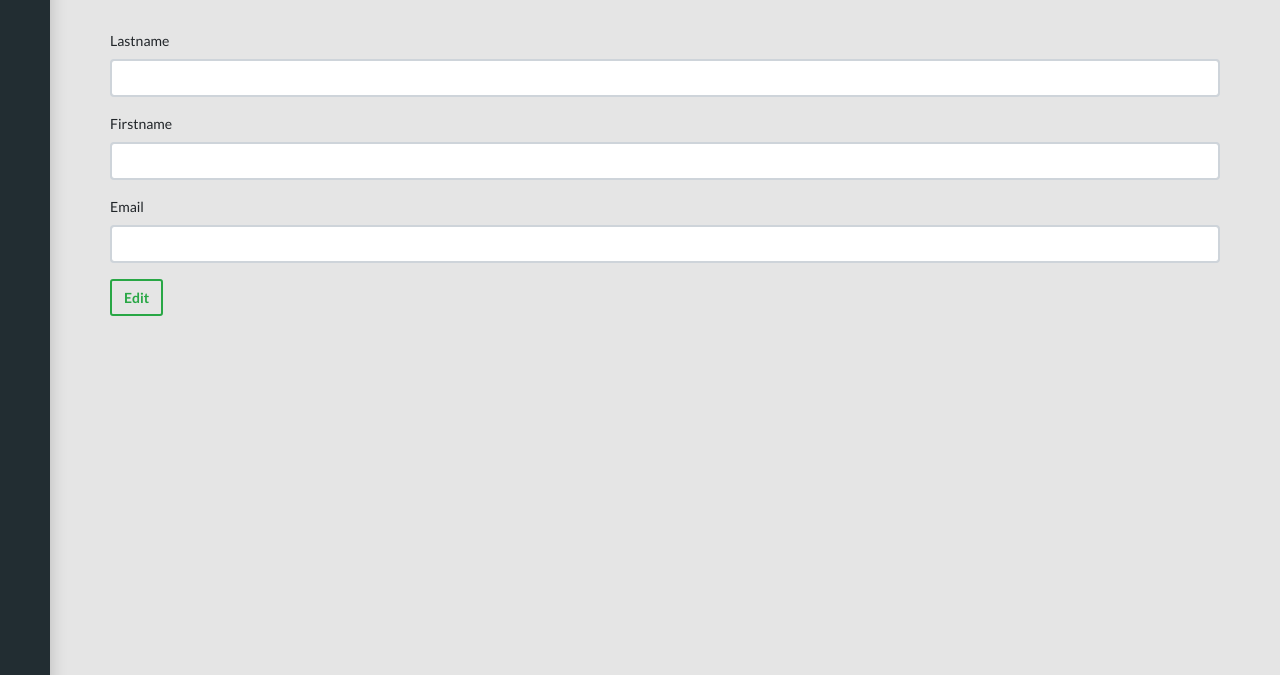
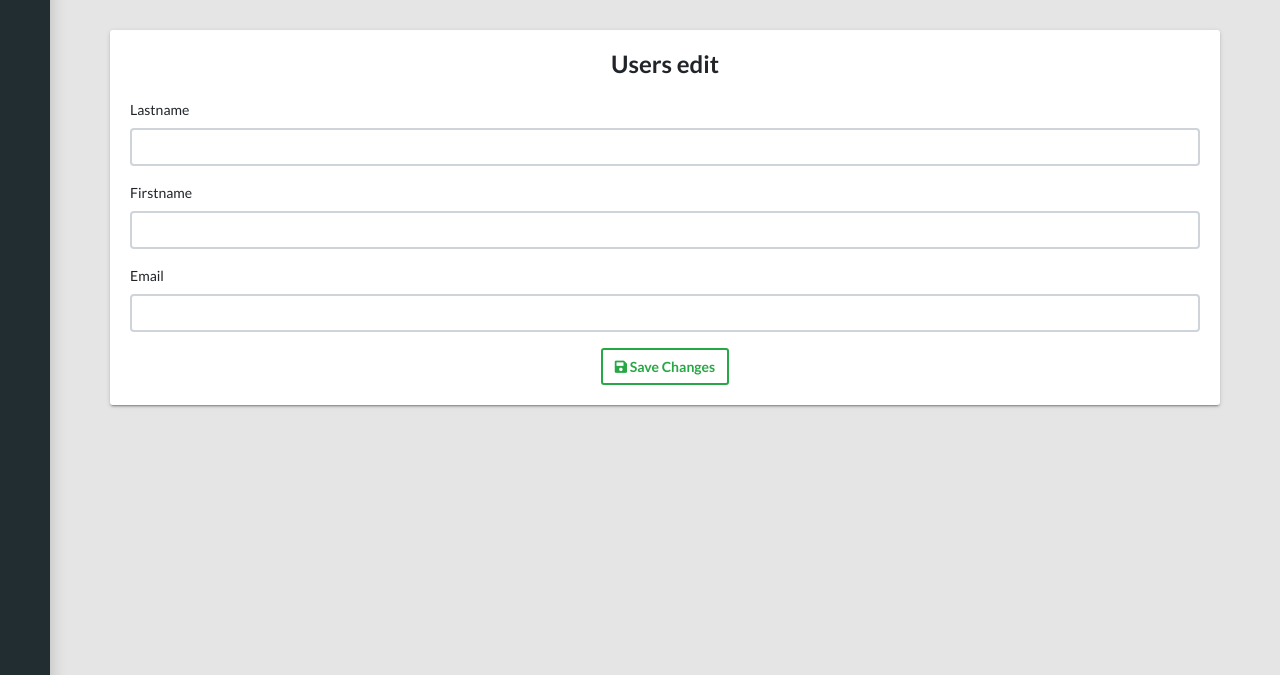
Before and after one commit to ThomasBerranger/easySOC, a Symfony app: template templates/Admin/edit.html.twig in a window 1280 px wide. Shown: the part 50-725 px from the top of the page. Run offline with Twig, Linux system fonts and the light colour scheme; the template is opened without the code that fills it, so the values that code supplies are empty; form fields are guessed from the names that the template uses; some libraries are stand-ins or nearby versions.

Commit message:
user edit front

```diff
--- a/templates/Admin/edit.html.twig
+++ b/templates/Admin/edit.html.twig
@@ -7,15 +7,26 @@
     <main class="app-content">
         <div class="container">
 
-            {{ form_start(form) }}
-            {{ form_row(form.lastname) }}
-            {{ form_row(form.firstname) }}
-            {{ form_row(form.email) }}
+            <div class="row">
+                <div class="col-12">
+                    <div class="tile">
+                        <h3 class="tile-title text-center">Users edit</h3>
 
-            <button type="submit" class="btn btn-outline-success">Edit</button>
+                        {{ form_start(form) }}
 
-            {{ form_end(form) }}
+                        {{ form_row(form.lastname) }}
+                        {{ form_row(form.firstname) }}
+                        {{ form_row(form.email) }}
 
+                        <div class="text-center">
+                            <button type="submit" class="btn btn-outline-success"><i class="fas fa-save"></i> Save Changes</button>
+                        </div>
+
+                        {{ form_end(form) }}
+
+                    </div>
+                </div>
+            </div>
 
         </div>
     </main>
```
Also changed, not shown: templates/Security/edit.html.twig (+10 -1 lines).
